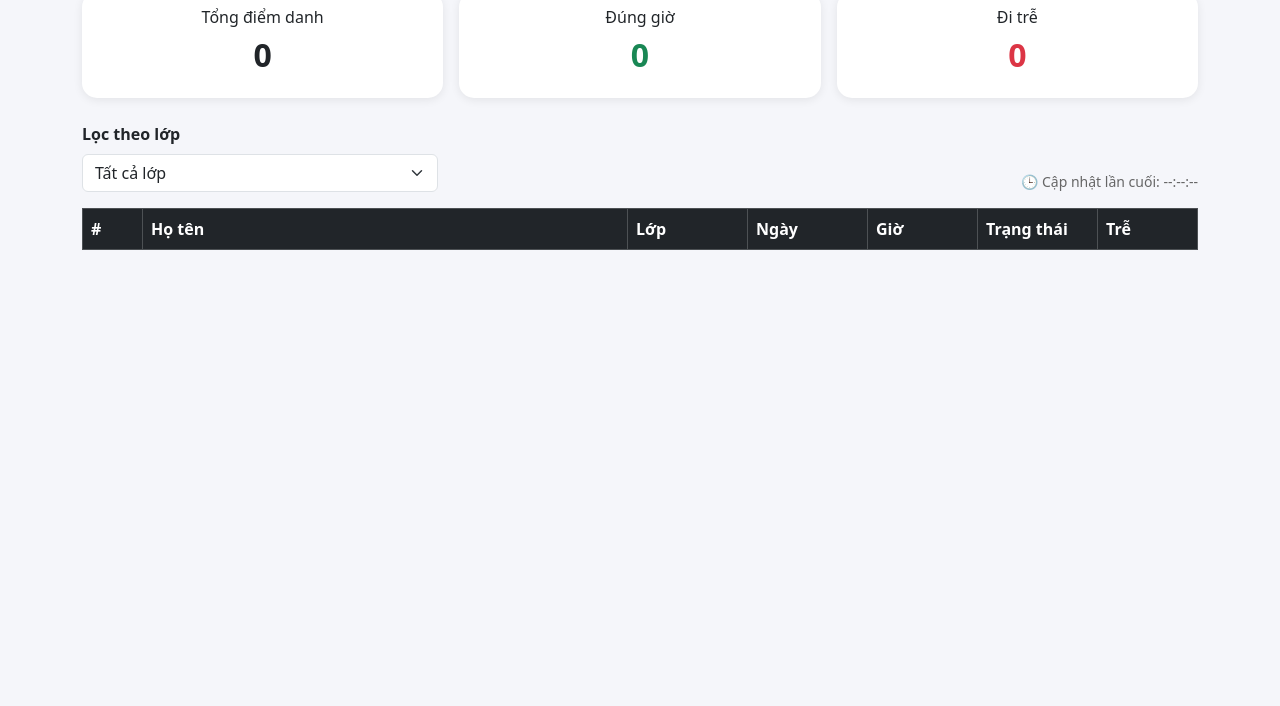
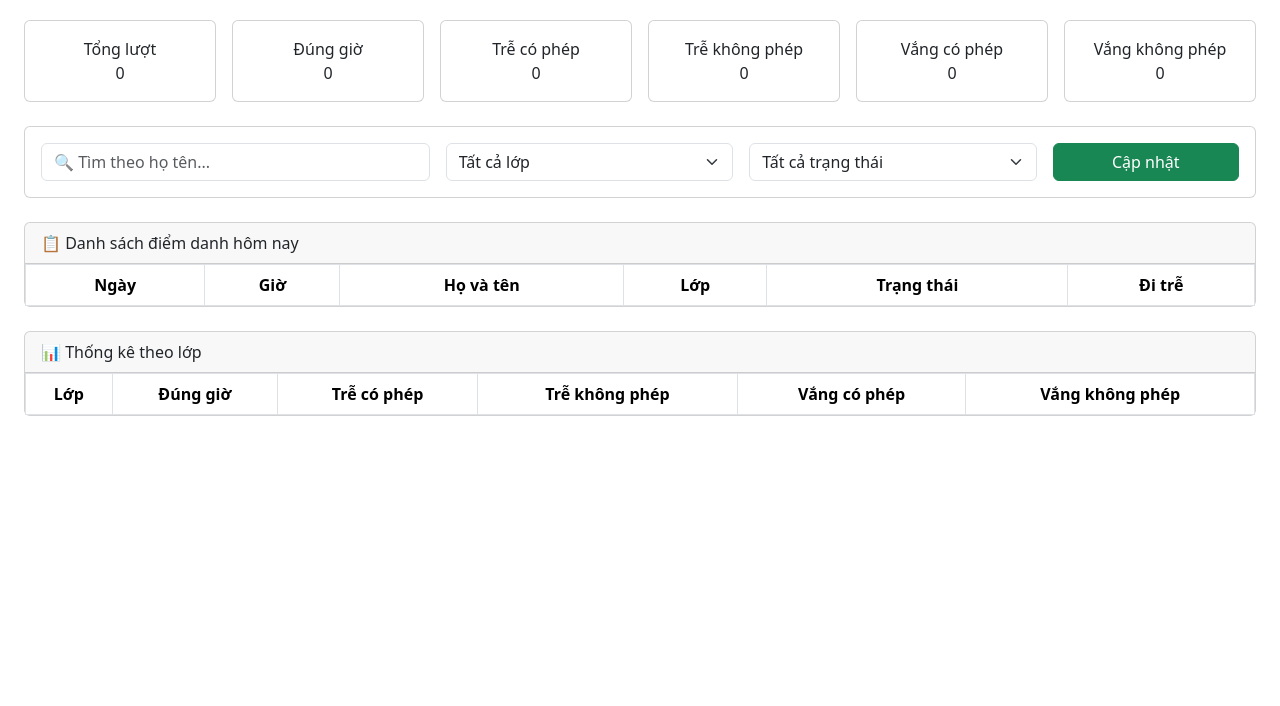
Before and after one commit to truongtop14/NQDDiemDanh, a plain HTML site: page Index.html in a window 1280 px wide. Shown: the part 94-800 px from the top of the page. Drawn offline with nearby package versions, Linux system fonts and the light colour scheme.

Commit message:
update new version 2

```diff
--- a/Index.html
+++ b/Index.html
@@ -1,130 +1,343 @@
 <!DOCTYPE html>
-<html>
+<html lang="vi">
 
 <head>
+
     <base target="_top">
     <meta charset="UTF-8">
 
-  <link href="https://cdn.jsdelivr.net/npm/bootstrap@5.3.3/dist/css/bootstrap.min.css" rel="stylesheet">
+    <meta
+        name="viewport"
+        content="width=device-width, initial-scale=1">
 
-  <style>
-    body{
-      background:#f5f6fa;
-    }
+    <title>Dashboard Điểm Danh</title>
 
-    .card{
-      border-radius:15px;
-      border:none;
-      box-shadow:0 2px 10px rgba(0,0,0,.08);
-    }
+    <link
+        href="https://cdn.jsdelivr.net/npm/bootstrap@5.3.3/dist/css/bootstrap.min.css"
+        rel="stylesheet">
 
-    h2{
-      font-weight:bold;
-    }
-
-    .table{
-      background:#fff;
-    }
-
-    .last-update{
-      font-size:14px;
-      color:#666;
-    }
-  </style>
+    <?!= HtmlService.createHtmlOutputFromFile("Style").getContent(); ?>
 
 </head>
 
 <body>
 
-<div class="container mt-4">
+<div class="container-fluid p-4">
 
-<h2 class="text-center mb-4">
+    <!-- ==========================
+         HEADER
+    =========================== -->
+
+    <div class="d-flex justify-content-between align-items-center mb-4">
+
+        <div>
+
+            <h2 class="fw-bold mb-1">
+
                 📋 Dashboard Điểm Danh
+
             </h2>
+
+            <small
+                id="updateTime"
+                class="text-muted">
+
+                Đang tải dữ liệu...
+
+            </small>
+
+        </div>
+
+        <button
+            class="btn btn-primary"
+            onclick="loadData()">
+
+            🔄 Làm mới
+
+        </button>
+
+    </div>
+
+    <!-- ==========================
+         CARD THỐNG KÊ
+    =========================== -->
 
     <div class="row g-3 mb-4">
 
-<div class="col-md-4">
-<div class="card">
+        <div class="col-xl-2 col-lg-4 col-md-6">
+
+            <div class="card stat-card bg-total">
+
                 <div class="card-body text-center">
-<h6>Tổng điểm danh</h6>
-<h2 id="total">0</h2>
-</div>
-</div>
-</div>
 
-<div class="col-md-4">
-<div class="card">
-<div class="card-body text-center">
-<h6>Đúng giờ</h6>
-<h2 id="ontime" class="text-success">0</h2>
-</div>
-</div>
-</div>
+                    <div>Tổng lượt</div>
 
-<div class="col-md-4">
-<div class="card">
-<div class="card-body text-center">
-<h6>Đi trễ</h6>
-<h2 id="late" class="text-danger">0</h2>
-</div>
-</div>
+                    <div
+                        id="total"
+                        class="number">
+
+                        0
+
                     </div>
 
                 </div>
 
-<div class="row align-items-end mb-3">
+            </div>
 
-<div class="col-md-4">
+        </div>
 
-<label class="form-label fw-bold">
-Lọc theo lớp
-</label>
+        <div class="col-xl-2 col-lg-4 col-md-6">
 
-<select id="classFilter"
-        class="form-select"
-        onchange="filterClass()">
+            <div class="card stat-card bg-ontime">
 
-<option value="ALL">
+                <div class="card-body text-center">
+
+                    <div>Đúng giờ</div>
+
+                    <div
+                        id="onTime"
+                        class="number">
+
+                        0
+
+                    </div>
+
+                </div>
+
+            </div>
+
+        </div>
+
+        <div class="col-xl-2 col-lg-4 col-md-6">
+
+            <div class="card stat-card bg-late-ok">
+
+                <div class="card-body text-center">
+
+                    <div>Trễ có phép</div>
+
+                    <div
+                        id="latePermission"
+                        class="number">
+
+                        0
+
+                    </div>
+
+                </div>
+
+            </div>
+
+        </div>
+
+        <div class="col-xl-2 col-lg-4 col-md-6">
+
+            <div class="card stat-card bg-late-no">
+
+                <div class="card-body text-center">
+
+                    <div>Trễ không phép</div>
+
+                    <div
+                        id="lateNoPermission"
+                        class="number">
+
+                        0
+
+                    </div>
+
+                </div>
+
+            </div>
+
+        </div>
+
+        <div class="col-xl-2 col-lg-4 col-md-6">
+
+            <div class="card stat-card bg-absent-ok">
+
+                <div class="card-body text-center">
+
+                    <div>Vắng có phép</div>
+
+                    <div
+                        id="absentPermission"
+                        class="number">
+
+                        0
+
+                    </div>
+
+                </div>
+
+            </div>
+
+        </div>
+
+        <div class="col-xl-2 col-lg-4 col-md-6">
+
+            <div class="card stat-card bg-absent-no">
+
+                <div class="card-body text-center">
+
+                    <div>Vắng không phép</div>
+
+                    <div
+                        id="absentNoPermission"
+                        class="number">
+
+                        0
+
+                    </div>
+
+                </div>
+
+            </div>
+
+        </div>
+
+    </div>
+
+    <!-- ==========================
+         FILTER
+    =========================== -->
+
+    <div class="card mb-4">
+
+        <div class="card-body">
+
+            <div class="row g-3">
+
+                <div class="col-lg-4">
+
+                    <input
+                        id="search"
+                        class="form-control"
+                        type="text"
+                        placeholder="🔍 Tìm theo họ tên...">
+
+                </div>
+
+                <div class="col-lg-3">
+
+                    <select
+                        id="classFilter"
+                        class="form-select">
+
+                        <option value="">
+
                             Tất cả lớp
+
                         </option>
 
                     </select>
 
                 </div>
 
-<div class="col-md-8 text-end">
+                <div class="col-lg-3">
 
-<div class="last-update">
-🕒 Cập nhật lần cuối:
-<span id="lastUpdate">--:--:--</span>
+                    <select
+                        id="statusFilter"
+                        class="form-select">
+
+                        <option value="">
+
+                            Tất cả trạng thái
+
+                        </option>
+
+                        <option value="Đúng giờ">
+
+                            Đúng giờ
+
+                        </option>
+
+                        <option value="Trễ có phép">
+
+                            Trễ có phép
+
+                        </option>
+
+                        <option value="Trễ không phép">
+
+                            Trễ không phép
+
+                        </option>
+
+                        <option value="Vắng có phép">
+
+                            Vắng có phép
+
+                        </option>
+
+                        <option value="Vắng không phép">
+
+                            Vắng không phép
+
+                        </option>
+
+                    </select>
+
+                </div>
+
+                <div class="col-lg-2">
+
+                    <button
+                        class="btn btn-success w-100"
+                        onclick="loadData()">
+
+                        Cập nhật
+
+                    </button>
+
                 </div>
 
             </div>
 
         </div>
 
+    </div>
+
+      <!-- =====================================
+         DANH SÁCH ĐIỂM DANH HÔM NAY
+    ====================================== -->
+<!-- =====================================
+     DANH SÁCH ĐIỂM DANH HÔM NAY
+====================================== -->
+
+    <div class="card mb-4">
+
+        <div class="card-header">
+
+            📋 Danh sách điểm danh hôm nay
+
+        </div>
+
         <div class="table-responsive">
 
-<table class="table table-bordered table-hover align-middle">
+            <table class="table table-bordered table-hover mb-0">
 
-<thead class="table-dark">
+                <thead>
 
                     <tr>
 
-<th width="60">#</th>
-<th>Họ tên</th>
-<th width="120">Lớp</th>
-<th width="120">Ngày</th>
-<th width="110">Giờ</th>
-<th width="120">Trạng thái</th>
-<th width="100">Trễ</th>
+                        <th class="text-center">Ngày</th>
+
+                        <th class="text-center">Giờ</th>
+
+                        <th class="text-center">Họ và tên</th>
+
+                        <th class="text-center">Lớp</th>
+
+                        <th class="text-center">Trạng thái</th>
+
+                        <th class="text-center">Đi trễ</th>
 
                     </tr>
 
                 </thead>
 
-<tbody id="tbody">
+                <tbody id="tableBody">
 
                 </tbody>
 
@@ -134,159 +347,59 @@ Tất cả lớp
 
     </div>
 
-<script>
+    <!-- =====================================
+         THỐNG KÊ THEO LỚP
+    ====================================== -->
 
-let allData=[];
+    <div class="card">
 
-// tải lần đầu
-loadData();
+        <div class="card-header">
 
-// tự cập nhật mỗi 10 giây
-setInterval(loadData,10000);
+            📊 Thống kê theo lớp
 
-function loadData(){
+        </div>
 
-    google.script.run
-    .withSuccessHandler(updateData)
-    .getAttendance();
+        <div class="table-responsive">
 
-}
+            <table class="table table-bordered table-hover mb-0">
 
-function updateData(data){
-
-    allData=data.list;
-
-    let select=document.getElementById("classFilter");
-
-    let oldValue=select.value;
-
-    // Chỉ tạo danh sách lớp một lần
-    if(select.options.length===1){
-
-        let classes=[...new Set(allData.map(x=>x.className))].sort();
-
-        classes.forEach(c=>{
-
-            select.innerHTML+=
-            `<option value="${c}">${c}</option>`;
-
-        });
-
-    }
-
-    if(oldValue){
-        select.value=oldValue;
-    }
-
-    document.getElementById("lastUpdate").innerHTML=
-    new Date().toLocaleTimeString("vi-VN");
-
-    filterClass();
-
-}
-
-function filterClass(){
-
-    let cls=document.getElementById("classFilter").value;
-
-    let now=new Date();
-
-    let today=
-
-        String(now.getDate()).padStart(2,"0")+"/"+
-        String(now.getMonth()+1).padStart(2,"0")+"/"+
-        now.getFullYear();
-
-    let list=allData.filter(x=>x.date===today);
-
-    if(cls!=="ALL"){
-
-        list=list.filter(x=>x.className===cls);
-
-    }
-
-    document.getElementById("total").innerHTML=list.length;
-
-    document.getElementById("ontime").innerHTML=
-
-        list.filter(x=>x.status==="Đúng giờ").length;
-
-    document.getElementById("late").innerHTML=
-
-        list.filter(x=>x.status==="Đi trễ").length;
-
-    render(list);
-
-}
-
-function render(list){
-
-    let html="";
-
-    list.forEach((x,i)=>{
-
-        html+=`
+                <thead>
 
                     <tr>
 
-<td>${i+1}</td>
+                        <th class="text-center">Lớp</th>
 
-<td>${x.name}</td>
+                        <th class="text-center">Đúng giờ</th>
 
-<td>${x.className}</td>
+                        <th class="text-center">Trễ có phép</th>
 
-<td>${x.date}</td>
+                        <th class="text-center">Trễ không phép</th>
 
-<td>${x.time}</td>
+                        <th class="text-center">Vắng có phép</th>
 
-<td>
-
-${
-x.status==="Đi trễ"
-
-?'<span class="badge bg-danger">Đi trễ</span>'
-
-:'<span class="badge bg-success">Đúng giờ</span>'
-}
-
-</td>
-
-<td>
-
-${x.lateMinute}
-
-</td>
+                        <th class="text-center">Vắng không phép</th>
 
                     </tr>
 
-`;
+                </thead>
 
-    });
+                <tbody id="classSummaryBody">
 
-    if(list.length===0){
+                </tbody>
 
-        html=`
+            </table>
 
-<tr>
+        </div>
 
-<td colspan="7"
-class="text-center text-muted">
+    </div>
 
-Không có dữ liệu điểm danh hôm nay.
+</div>
 
-</td>
+<!-- =====================================
+     JAVASCRIPT
+===================================== -->
 
-</tr>
-
-`;
-
-    }
-
-    document.getElementById("tbody").innerHTML=html;
-
-}
-
-</script>
+<?!= HtmlService.createHtmlOutputFromFile("JavaScript").getContent(); ?>
 
 </body>
 
```
Also changed, not shown: 1 other file. Lines whose indentation alone changed are shown as unchanged.
